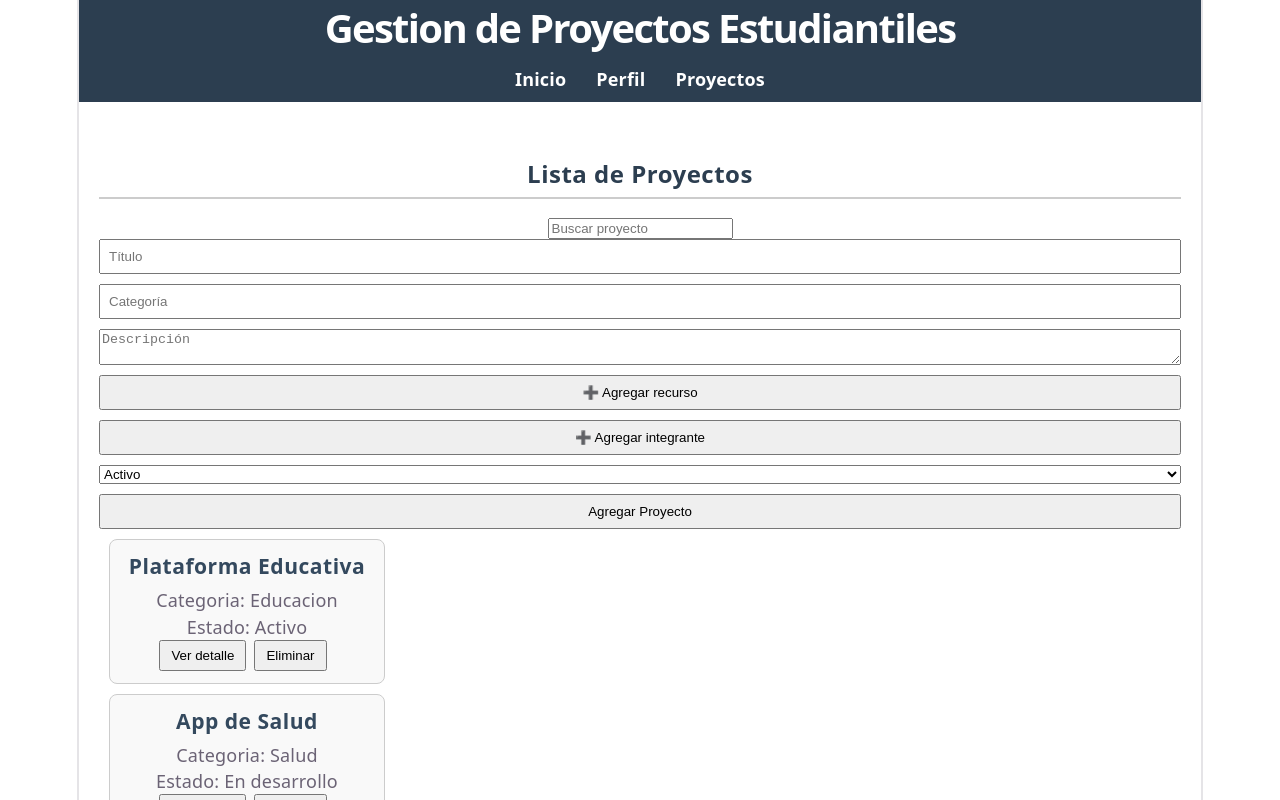
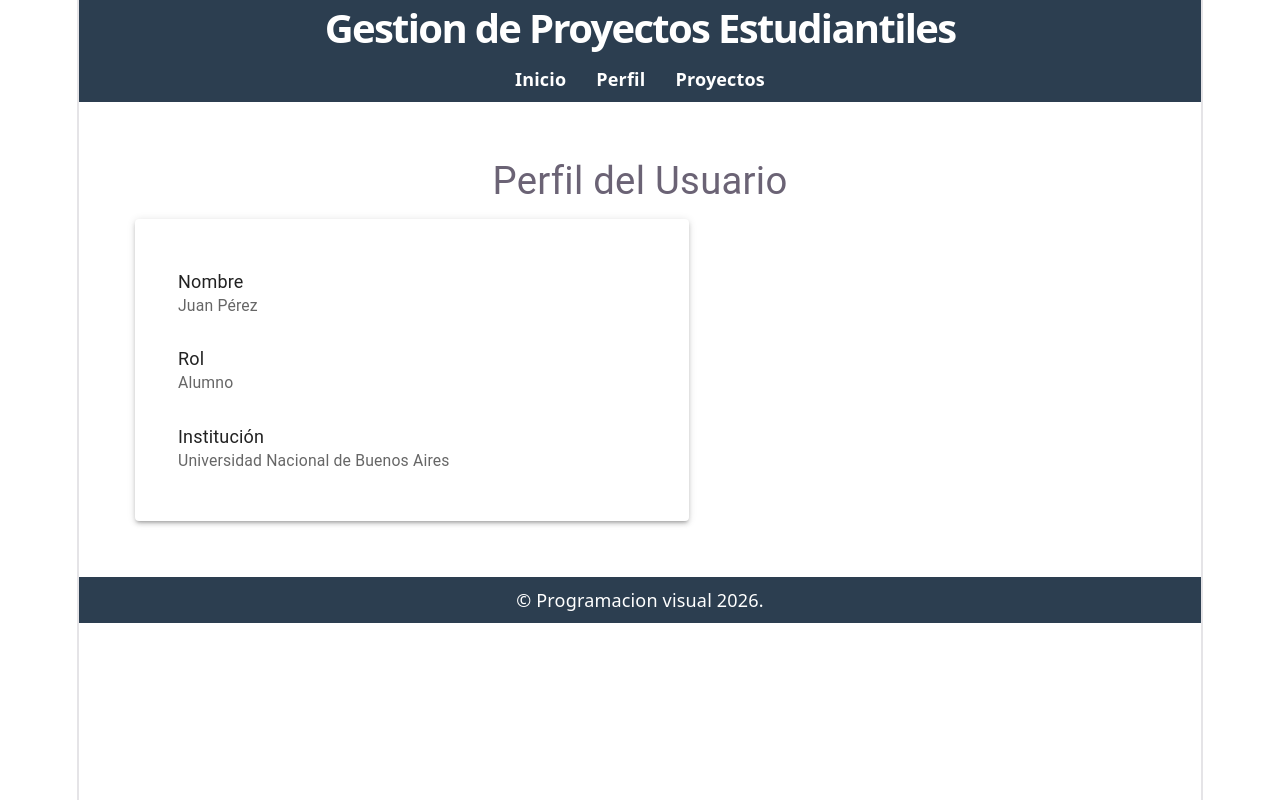
Before and after one commit to joel-cespedes-n/pv_tp3_grupo15, a React (Vite) app: page /perfil in a window 1280 px wide. Shown: the top 800 px of the page. Built offline with nearby package versions, Linux system fonts and the light colour scheme.

Commit message:
feat: Agrego React Router y modifico en enrutado de la pagina, agrego componentes Dashboard y PerfilUsuario y tambien agrego dependencias de MUI. [Cespedes Joel Normando]

```diff
--- a/package.json
+++ b/package.json
@@ -10,6 +10,10 @@
     "preview": "vite preview"
   },
   "dependencies": {
+    "@emotion/react": "^11.14.0",
+    "@emotion/styled": "^11.14.1",
+    "@mui/icons-material": "^9.0.1",
+    "@mui/material": "^9.0.1",
     "react": "^19.2.5",
     "react-dom": "^19.2.5",
     "react-router-dom": "^7.17.0"
--- a/src/App.jsx
+++ b/src/App.jsx
@@ -2,22 +2,34 @@ import { useState } from 'react'
 import proyectoService from './services/proyectoService.js'
 import './App.css'
 import './css/styles.css'
-
 import ListaProyectos from './components/ListaProyectos'
 import Header from './components/Header'
 import Nav from './components/Nav'
 import Footer from './components/Footer'
+import { Route, BrowserRouter as Router, Routes, Navigate } from 'react-router-dom'
+import Dashboard from './views/Dashboard.jsx'
+import PerfilUsuario from './views/PerfilUsuario.jsx'
+import DetalleProyecto from './components/DetalleProyecto.jsx'
 
-  const App = () => {
+const App = () => {
   return (
+    <Router>
     <div id='root'>
       <Header />
       <Nav />
       <main>
-        <ListaProyectos />
+        <Routes>
+          <Route path="/" element={<Navigate to="/inicio" />} />
+          <Route path="/inicio" element={<Dashboard/>} />
+          <Route path="/proyectos" element={<ListaProyectos/>} />
+          <Route path="/proyectos/:id" element={<DetalleProyecto/>} />
+          <Route path="/perfil" element={<PerfilUsuario/>} />
+        </Routes>
+
       </main>
       <Footer />
     </div>
+    </Router>
   )
 }
 export default App
--- a/src/components/DetalleProyecto.jsx
+++ b/src/components/DetalleProyecto.jsx
@@ -1,4 +1,17 @@
-const DetalleProyecto = ({ proyecto, onVolver }) => {
+import React from "react";
+import { useParams, useNavigate } from "react-router-dom";
+import proyectoService from "../services/proyectoService.js";
+
+const DetalleProyecto = () => {
+    const { id } = useParams();
+    const navigate = useNavigate();
+
+    const proyecto = proyectoService.obtenerProyectoPorId(Number(id));
+
+    if(!proyecto){
+        return <p>Proyecto no encontrado</p>;
+    };
+
     return (
         <div className="detalle">
             <h2>{proyecto.titulo}</h2>
@@ -21,7 +34,7 @@ const DetalleProyecto = ({ proyecto, onVolver }) => {
                     </li>
                 ))}
             </ul>
-            <button onClick={onVolver}>Volver a la lista</button>
+            <button onClick={() => navigate('/proyectos')}>Volver a la lista</button>
         </div>
     );
 }
--- a/src/components/ListaProyectos.jsx
+++ b/src/components/ListaProyectos.jsx
@@ -1,7 +1,6 @@
 import { useState } from "react";
 import proyectoService from "../services/proyectoService.js";
 import ProyectoCard from "./ProyectoCard.jsx";
-import DetalleProyecto from "./DetalleProyecto.jsx";
 import RegistroActividad from "./RegistroActividad.jsx";
 import FormularioProyecto from "./FormularioProyecto.jsx";
 
@@ -9,7 +8,6 @@ const ListaProyectos = () => {
 
     const [proyectos, setProyectos] = useState(proyectoService.obtenerProyectos());
     const [busqueda, setBusqueda] = useState("");
-    const [proyectoSeleccionado, setProyectoSeleccionado] = useState(null);
 
     const[ultimaActualizacion, setUltimaActualizacion] = useState(null);
 
@@ -40,20 +38,6 @@ const ListaProyectos = () => {
     );
 };
 
-const handleVerDetalle = (id) =>{
-    const proyecto = proyectoService.obtenerProyectoPorId(id);
-    setProyectoSeleccionado(proyecto);
-};
-
-    if(proyectoSeleccionado){
-        return(
-            <DetalleProyecto
-            proyecto={proyectoSeleccionado}
-            onVolver={() => setProyectoSeleccionado(null)}
-            />
-        );
-    }
-
     return (
         <div className="container">
             <h2>Lista de Proyectos</h2>
@@ -73,8 +57,7 @@ const handleVerDetalle = (id) =>{
                      key={p.id}
                      proyecto={p}
                      onEliminar={handleRemove}
-                     onVerDetalle={handleVerDetalle}
-
+                     /*onVerDetalle={handleVerDetalle}*/
                     />
                 ))}
                 </div>
--- a/src/components/Nav.jsx
+++ b/src/components/Nav.jsx
@@ -1,11 +1,12 @@
+import { Link } from 'react-router-dom'
 
 const Nav = () => {
     return (
         <nav>
             <ul>
-                <li><a href="#">Inicio</a></li>
-                <li><a href="#">Perfil</a></li>
-                <li><a href="#">Proyectos</a></li>
+                <li><Link to="/inicio">Inicio</Link></li>
+                <li><Link to="/perfil">Perfil</Link></li>
+                <li><Link to="/proyectos">Proyectos</Link></li>
             </ul>
         </nav>
     )
--- a/src/components/ProyectoCard.jsx
+++ b/src/components/ProyectoCard.jsx
@@ -1,13 +1,23 @@
-const ProyectoCard = ({ proyecto, onEliminar, onVerDetalle }) => {
+import React from 'react';
+import { useNavigate } from 'react-router-dom';
+
+const ProyectoCard = ({ proyecto, onEliminar }) => {
     const{ titulo, categoria, estado, id } = proyecto;
+    const navigate = useNavigate();
+
+    const handleVerDetalle = () => {
+        navigate(`/proyectos/${id}`);
+    };
+
     return(
         <div className="card">
             <h3>{titulo}</h3>
             <p>Categoria: {categoria}</p>
             <p>Estado: {estado}</p>
-            <button onClick={() => onVerDetalle(id)}>Ver detalle</button>
+            <button onClick={handleVerDetalle}>Ver detalle</button>
             <button onClick={() => onEliminar(id)}>Eliminar</button>
             </div>
-    )
-}
+    );
+};
+
 export default ProyectoCard
--- /dev/null
+++ b/src/views/Dashboard.jsx
@@ -0,0 +1,33 @@
+import React from "react";
+import { Typography, Card, CardContent, Box } from "@mui/material";
+
+const Dashboard = () => {
+  return (
+    <div style={{ padding: "2rem" }}>
+      <Typography variant="h4" gutterBottom>
+        Bienvenido al Dashboard
+      </Typography>
+      <Typography variant="body1" gutterBottom>
+        Aquí encontrarás un resumen general de tus proyectos y métricas.
+      </Typography>
+
+      <Box sx={{ display: "flex", gap: 2, flexWrap: "wrap" }}>
+        <Card sx={{ flex: 1, minWidth: "250px" }}>
+          <CardContent>
+            <Typography variant="h6">Total de proyectos</Typography>
+            <Typography variant="h4">12</Typography>
+          </CardContent>
+        </Card>
+
+        <Card sx={{ flex: 1, minWidth: "250px" }}>
+          <CardContent>
+            <Typography variant="h6">Proyectos en curso</Typography>
+            <Typography variant="h4">5</Typography>
+          </CardContent>
+        </Card>
+      </Box>
+    </div>
+  );
+};
+
+export default Dashboard;
--- /dev/null
+++ b/src/views/PerfilUsuario.jsx
@@ -0,0 +1,35 @@
+import React from "react";
+import { Typography, Paper, List, ListItem, ListItemText } from "@mui/material";
+
+const PerfilUsuario = () => {
+  // Datos simulados del alumno/docente
+  const usuario = {
+    nombre: "Juan Pérez",
+    rol: "Alumno",
+    institucion: "Universidad Nacional de Buenos Aires"
+  };
+
+  return (
+    <div style={{ padding: "2rem" }}>
+      <Typography variant="h4" gutterBottom>
+        Perfil del Usuario
+      </Typography>
+
+      <Paper elevation={3} style={{ padding: "1.5rem", maxWidth: "500px" }}>
+        <List>
+          <ListItem>
+            <ListItemText primary="Nombre" secondary={usuario.nombre} />
+          </ListItem>
+          <ListItem>
+            <ListItemText primary="Rol" secondary={usuario.rol} />
+          </ListItem>
+          <ListItem>
+            <ListItemText primary="Institución" secondary={usuario.institucion} />
+          </ListItem>
+        </List>
+      </Paper>
+    </div>
+  );
+};
+
+export default PerfilUsuario;
```
Also changed, not shown: 1 other file (tests, documents, lock files or other folders).
